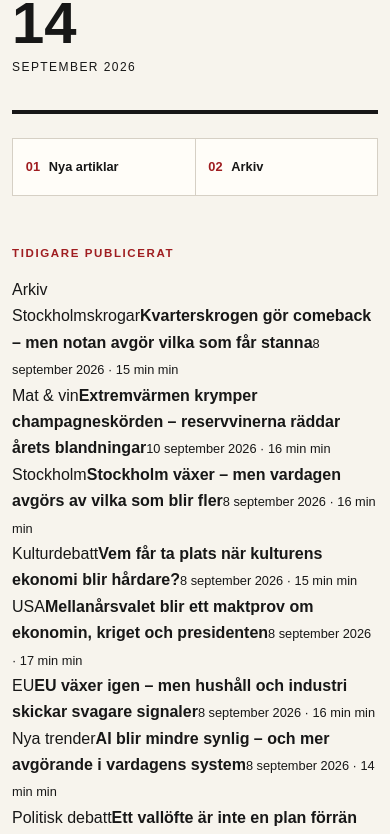
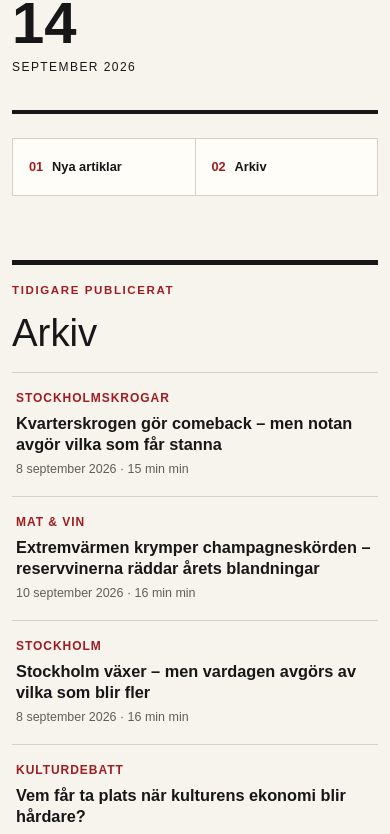
Before and after one commit to Djurgarden2019/NackaSidan-2026, a Next.js app: page /helg in a window 390 px wide. Shown: the part 560-1394 px from the top of the page. Built offline with nearby package versions, Linux system fonts and the light colour scheme; no server answers.

Commit message:
Skapa vänsterställt arkiv på Helg

```diff
--- a/app/helg/helg.css
+++ b/app/helg/helg.css
@@ -1,15 +1,28 @@
-.weekend-index{display:grid;grid-template-columns:repeat(7,minmax(0,1fr));gap:1px;margin:1.5rem 0 3rem;background:var(--line);border:1px solid var(--line)}
-.weekend-index a{display:flex;align-items:center;gap:.55rem;min-height:3.5rem;padding:.8rem;background:var(--surface);font-size:.8rem;font-weight:800;line-height:1.15}
+.weekend-index{display:grid;grid-template-columns:repeat(2,minmax(0,15rem));gap:1px;margin:1.5rem 0 3rem;background:var(--line);border:1px solid var(--line);width:max-content;max-width:100%}
+.weekend-index a{display:flex;align-items:center;gap:.55rem;min-height:3.5rem;padding:.8rem 1rem;background:var(--surface);font-size:.8rem;font-weight:800;line-height:1.15}
 .weekend-index a:hover,.weekend-index a:focus-visible{color:var(--red);background:#fff}
 .weekend-index span{color:var(--red);font-variant-numeric:tabular-nums}
-.weekend-magazine-grid{display:grid;grid-template-columns:repeat(2,minmax(0,1fr));gap:0 2.5rem;margin:var(--space-section) 0}
+.weekend-with-archive{display:grid;grid-template-columns:minmax(15rem,19rem) minmax(0,1fr);gap:clamp(2rem,5vw,4.5rem);align-items:start;padding:1rem 0 var(--space-section)}
+.weekend-archive{position:sticky;top:1.5rem;border-top:5px solid var(--ink);padding-top:1rem}
+.weekend-archive h2{margin:.35rem 0 1.2rem;font-family:Georgia,serif;font-size:clamp(2.4rem,4vw,3.5rem);line-height:1}
+.weekend-archive-list{margin:0;padding:0;list-style:none;border-bottom:1px solid var(--line)}
+.weekend-archive-list li{border-top:1px solid var(--line)}
+.weekend-archive-list a{display:grid;gap:.28rem;padding:1rem .25rem;color:var(--ink)}
+.weekend-archive-list a:hover,.weekend-archive-list a:focus-visible{color:var(--red);background:rgba(255,255,255,.45)}
+.weekend-archive-list span{font-size:.75rem;font-weight:900;letter-spacing:.08em;text-transform:uppercase;color:var(--red)}
+.weekend-archive-list strong{font-family:Georgia,serif;font-size:1.02rem;line-height:1.28}
+.weekend-archive-list small{font-size:.78rem;color:var(--muted)}
+.weekend-current>h2{margin:.5rem 0 2rem;font-family:Georgia,serif;font-size:clamp(2.8rem,5vw,5rem);line-height:.98;letter-spacing:-.035em;text-wrap:balance}
+.weekend-magazine-grid{display:grid;grid-template-columns:repeat(2,minmax(0,1fr));gap:0 2.5rem;margin:0}
 .weekend-feature-card{display:flex;flex-direction:column;min-height:20rem;padding:2rem 0;border-top:4px solid var(--ink)}
 .weekend-feature-card-wide{grid-column:1/-1;min-height:auto}
-.weekend-feature-card h2{margin:.55rem 0 1rem;font-family:Georgia,serif;font-size:clamp(2rem,3.5vw,3.2rem);line-height:1.05;letter-spacing:-.025em;text-wrap:balance}
-.weekend-feature-card-wide h2{max-width:950px;font-size:clamp(2.6rem,5vw,4.6rem)}
+.weekend-feature-card h3{margin:.55rem 0 1rem;font-family:Georgia,serif;font-size:clamp(2rem,3.5vw,3.2rem);line-height:1.05;letter-spacing:-.025em;text-wrap:balance}
+.weekend-feature-card-wide h3{max-width:950px;font-size:clamp(2.6rem,5vw,4.6rem)}
 .weekend-feature-card>p{max-width:760px;font-size:1.08rem;line-height:1.75;color:var(--muted)}
-.weekend-card-footer{display:flex;align-items:center;justify-content:space-between;gap:1rem;margin-top:auto;padding-top:1.5rem;border-top:1px solid var(--line);font-size:.88rem;color:var(--muted)}
-.weekend-card-footer .text-link{color:var(--ink);font-weight:800}
-.weekend-promise{margin-top:var(--space-section)}
-@media(max-width:1000px){.weekend-index{grid-template-columns:repeat(4,minmax(0,1fr))}}
-@media(max-width:700px){.weekend-index{grid-template-columns:repeat(2,minmax(0,1fr))}.weekend-magazine-grid{grid-template-columns:1fr}.weekend-feature-card-wide{grid-column:auto}.weekend-feature-card{min-height:0}.weekend-card-footer{align-items:flex-start;flex-direction:column}}
+.weekend-card-image{display:block;aspect-ratio:16/9;overflow:hidden;margin-bottom:1.15rem;background:var(--line)}
+.weekend-card-image img{width:100%;height:100%;object-fit:cover;transition:transform .25s ease}
+.weekend-card-image:hover img{transform:scale(1.02)}
+.weekend-feature-card>.text-link{margin-top:auto;padding-top:1rem;font-weight:800}
+.weekend-empty{padding:2rem 0;border-top:4px solid var(--ink);font-size:1.08rem;color:var(--muted)}
+@media(max-width:900px){.weekend-with-archive{grid-template-columns:1fr}.weekend-archive{position:static}.weekend-current{min-width:0}}
+@media(max-width:700px){.weekend-index{width:100%;grid-template-columns:repeat(2,minmax(0,1fr))}.weekend-magazine-grid{grid-template-columns:1fr}.weekend-feature-card-wide{grid-column:auto}.weekend-feature-card{min-height:0}}
```
